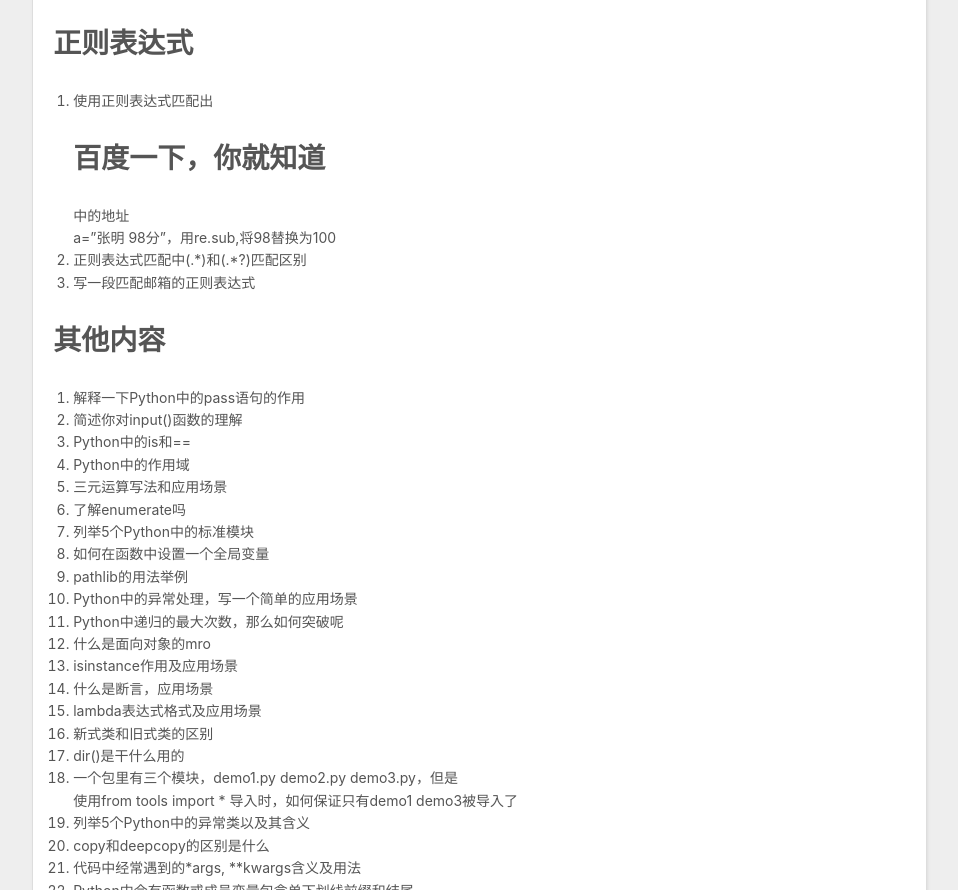
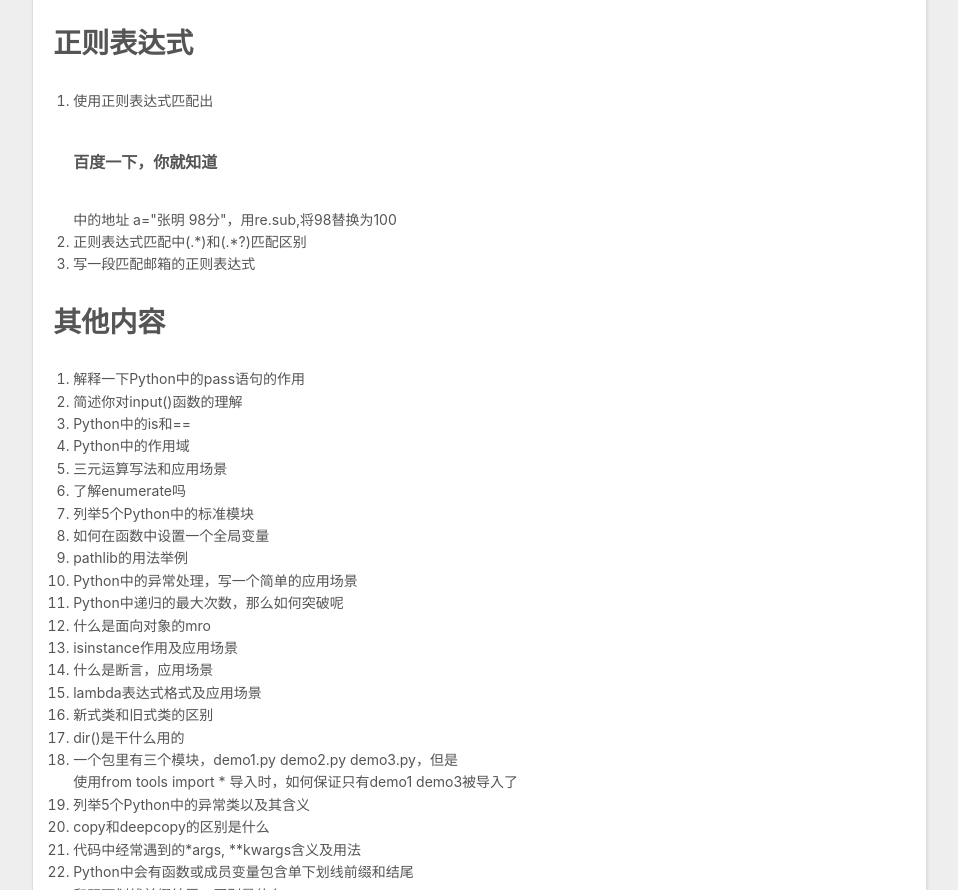
Before and after one commit to bayhax/bayhax.github.io, a plain HTML site: page 2019/09/04/Python面试题/index.html in a window 1280 px wide. Shown: the part 4846-5736 px from the top of the page, without its empty margins (8-966 px from the left). Drawn offline with nearby package versions, Linux system fonts and the light colour scheme.

Commit message:
Site updated: 2019-09-08 22:27:05

```diff
--- a/2019/09/04/Python面试题/index.html
+++ b/2019/09/04/Python面试题/index.html
@@ -14,7 +14,7 @@
 <meta property="og:site_name" content="bayhax的博客">
 <meta property="og:description" content="基本问题 列出5个常用Python标准库 自身库： os        与操作系统相关联的函数 datetime  日期和时间处理的方法 random    生成随机数 math      数学库函数，对底层C函数库的访问 zlib      通用的数据打包和压缩 pymsql    连接mysql数据库 threading 线程管理 multiprocessing  进程管理 queue">
 <meta property="og:locale" content="zh">
-<meta property="og:updated_time" content="2019-09-08T14:16:32.127Z">
+<meta property="og:updated_time" content="2019-09-08T14:26:56.828Z">
 <meta name="twitter:card" content="summary">
 <meta name="twitter:title" content="python面试题">
 <meta name="twitter:description" content="基本问题 列出5个常用Python标准库 自身库： os        与操作系统相关联的函数 datetime  日期和时间处理的方法 random    生成随机数 math      数学库函数，对底层C函数库的访问 zlib      通用的数据打包和压缩 pymsql    连接mysql数据库 threading 线程管理 multiprocessing  进程管理 queue">
@@ -210,7 +210,9 @@ return str</code></pre></li>
 <li>当退出Python时是否释放所有内存分配</li>
 </ol>
 <h1 id="正则表达式"><a href="#正则表达式" class="headerlink" title="正则表达式"></a>正则表达式</h1><ol>
-<li>使用正则表达式匹配出<html><h1>百度一下，你就知道</h1></html>中的地址<br> a=”张明 98分”，用re.sub,将98替换为100</li>
+<li>使用正则表达式匹配出 <html><h1><font size="3px">百度一下，你就知道</font></h1></html>
+ 中的地址
+ a="张明 98分"，用re.sub,将98替换为100</li>
 <li>正则表达式匹配中(.*)和(.*?)匹配区别</li>
 <li>写一段匹配邮箱的正则表达式</li>
 </ol>
```
Also changed, not shown: index.html (+3 -1 lines).
